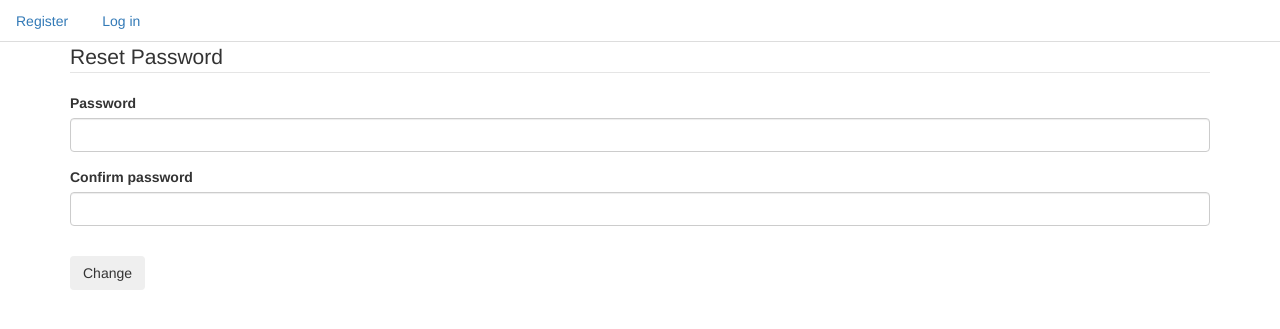
After one commit to LaerryLaessig/meerkat, a Flask app: page /reset_password/1 in a window 1280 px wide. The commit adds this page. Shown: the top 329 px of the page. Run offline with Flask 2, Linux system fonts and the light colour scheme; some libraries are stand-ins or nearby versions.

Commit message:
generate token for password reset

```diff
--- a/flask_meerkat/database.py
+++ b/flask_meerkat/database.py
@@ -1,7 +1,9 @@
+from itsdangerous import Serializer, TimedSerializer
 from sqlalchemy import desc
+from flask_meerkat import db, login_manager, bcrypt, app
+from flask_meerkat.models import User, Post
 
-from flask_meerkat import db, login_manager, bcrypt
-from flask_meerkat.models import User, Post
+UTF_8 = 'utf-8'
 
 
 def create_database():
@@ -11,7 +13,7 @@ def create_database():
 def insert_user(user):
     db.session.add(User(email=user['email'],
                         name=user['username'],
-                        password=bcrypt.generate_password_hash(user['password']).decode('utf-8')))
+                        password=bcrypt.generate_password_hash(user['password']).decode(UTF_8)))
     db.session.commit()
     db.session.close()
 
@@ -21,6 +23,23 @@ def update_user(user_id, username, email):
     user.name = username
     user.email = email
     db.session.commit()
+    db.session.close()
+
+
+def update_user_password_by_token(token, password):
+    user = get_user_by_token(token)
+    user.password = bcrypt.generate_password_hash(password).decode(UTF_8)
+    db.session.commit()
+    db.session.close()
+
+
+def get_user_by_token(token):
+    s = TimedSerializer(app.secret_key)
+    try:
+        return User.query.get(s.loads(token))
+    except Exception as e:
+        print(e)
+        raise ValueError
 
 
 def find_user_by_mail(email):
@@ -36,7 +55,6 @@ def get_all_posts():
 
 
 def insert_post(post):
-    db.session.expunge_all()
     db.session.add(Post(title=post['title'],
                         text=post['text']))
     db.session.commit()
--- a/flask_meerkat/forms.py
+++ b/flask_meerkat/forms.py
@@ -57,7 +57,7 @@ class AccountForm(FlaskForm):
             raise ValidationError('Username already exists')
 
 
-class PasswordResetForm(FlaskForm):
+class RequestResetForm(FlaskForm):
     email = StringField('Email', validators=[DataRequired(), Email()])
     submit = SubmitField('Send')
 
@@ -66,6 +66,15 @@ class PasswordResetForm(FlaskForm):
             raise ValidationError('Unknown email adress')
 
 
+class PasswordResetForm(FlaskForm):
+    password = PasswordField('Password', validators=[DataRequired()])
+    confirm_password = PasswordField('Confirm password', validators=[DataRequired(),
+                                                                     EqualTo('password',
+                                                                             message='Field password and field confirm \
+                                                                                password must match')])
+    submit = SubmitField('Change')
+
+
 class PostForm(FlaskForm):
     title = StringField('Title', validators=[DataRequired()])
     text = TextAreaField('Text', validators=[DataRequired()])
--- a/flask_meerkat/mail_client.py
+++ b/flask_meerkat/mail_client.py
@@ -1,9 +1,9 @@
 from flask_meerkat import mail
 
 
-def send_password_reset_mail(email):
+def send_password_reset_mail(email, link):
     mail.send_message(
                 recipients=[email],
                 subject='Passwort reset',
-                body='Hi,\nhere your link to reset your password.'
+                body='Hi,\nhere your link to reset your password.\n {link}'.format(link=link)
             )
--- a/flask_meerkat/routes.py
+++ b/flask_meerkat/routes.py
@@ -1,9 +1,10 @@
 from flask import render_template, request, url_for, flash
 from werkzeug.utils import redirect
-from flask_meerkat.forms import SignInForm, SignUpForm, AccountForm, PasswordResetForm, PostForm
+from flask_meerkat.forms import SignInForm, SignUpForm, AccountForm, RequestResetForm, PostForm, PasswordResetForm
 from flask_meerkat import app
 from flask_login import login_user, current_user, logout_user, login_required
-from flask_meerkat.database import insert_user, find_user_by_mail, update_user, get_all_posts, insert_post
+from flask_meerkat.database import insert_user, find_user_by_mail, update_user, get_all_posts, insert_post, \
+     update_user_password_by_token
 from flask_meerkat.mail_client import send_password_reset_mail
 
 
@@ -54,14 +55,31 @@ def logout():
     return redirect(url_for('signin'))
 
 
-@app.route('/password_reset', methods=['GET', 'POST'])
-def password_reset():
+@app.route('/reset_password', methods=['GET', 'POST'])
+def request_reset_password():
+    form = RequestResetForm()
+    if request.method == 'POST' and form.validate_on_submit():
+        token = find_user_by_mail(form.email.data).get_reset_token()
+        send_password_reset_mail(form.email.data, url_for('reset_password', token=token, _external=True))
+        flash(message='Send reset email to {email}!'.format(email=form.email.data), category='success')
+        return redirect(url_for('signin'))
+    return render_template('request_password_reset.html', form=form)
+
+
+@app.route('/reset_password/<token>', methods=['GET', 'POST'])
+def reset_password(token):
+    if current_user.is_authenticated:
+        return redirect(url_for('home'))
     form = PasswordResetForm()
     if request.method == 'POST' and form.validate_on_submit():
-        send_password_reset_mail(form.email.data)
-        flash(message='Send reset email to {email}!'.format(email=form.email.data), category='success')
-        return redirect(url_for('signin'))
-    return render_template('password_reset.html', form=form)
+        try:
+            update_user_password_by_token(token, form.password.data)
+            flash(message='Password changed', category='success')
+            return redirect(url_for('signin'))
+        except ValueError:
+            flash(message='Invalid token', category='danger')
+            return redirect(url_for('request_reset_password'))
+    return render_template('reset_password.html', token=token, form=form)
 
 
 @app.route('/signup', methods=['GET', 'POST'])
--- a/flask_meerkat/templates/password_reset.html
+++ b/flask_meerkat/templates/request_password_reset.html
@@ -1,7 +1,7 @@
 {% extends "layout.html" %}
 {% block app_content %}
 <div>
-    <form method="POST" action="{{ url_for('password_reset') }}">
+    <form method="POST" action="{{ url_for('request_reset_password') }}">
         {{ form.hidden_tag() }}
         <fieldset class="form-group">
             <legend class="border-bottom mb-4">Reset password</legend>
--- /dev/null
+++ b/flask_meerkat/templates/reset_password.html
@@ -0,0 +1,40 @@
+{% extends "layout.html" %}
+{% block app_content %}
+<div>
+    <form method="POST" action="{{ url_for('reset_password', token=token) }}">
+        {{ form.hidden_tag() }}
+        <fieldset class="form-group">
+            <legend class="border-bottom mb-4">Reset Password</legend>
+                <div class="form-group">
+                    {{ form.password.label(class="form-control-label") }}
+                        {% if form.password.errors %}
+                            {{ form.password(class="form-control form-control-lg is-invalid") }}
+                            <div class="invalid-feedback">
+                                {% for error in form.password.errors %}
+                                    <span>{{ error }}</span>
+                                {% endfor %}
+                            </div>
+                        {% else %}
+                            {{ form.password(class="form-control form-control-lg") }}
+                        {% endif %}
+                </div>
+                <div class="form-group">
+                    {{ form.confirm_password.label(class="form-control-label") }}
+                        {% if form.confirm_password.errors %}
+                            {{ form.confirm_password(class="form-control form-control-lg is-invalid") }}
+                            <div class="invalid-feedback">
+                                {% for error in form.confirm_password.errors %}
+                                    <span>{{ error }}</span>
+                                {% endfor %}
+                            </div>
+                        {% else %}
+                            {{ form.confirm_password(class="form-control form-control-lg") }}
+                        {% endif %}
+                </div>
+        </fieldset>
+        <div class="form-group">
+                {{ form.submit(class="btn btn-outline-info") }}
+        </div>
+    </form>
+</div>
+{% endblock app_content %}
--- a/flask_meerkat/templates/signin.html
+++ b/flask_meerkat/templates/signin.html
@@ -31,7 +31,7 @@
             {{ form.submit(class="btn btn-outline-info") }}
         </div>
         <small class="text-muted ml-2">
-            <a href="{{ url_for('password_reset') }}">Forgot password</a>
+            <a href="{{ url_for('request_reset_password') }}">Forgot password</a>
         </small>
     </form>
 </div>
```
Also changed, not shown: flask_meerkat/models.py (+12 -0 lines).
